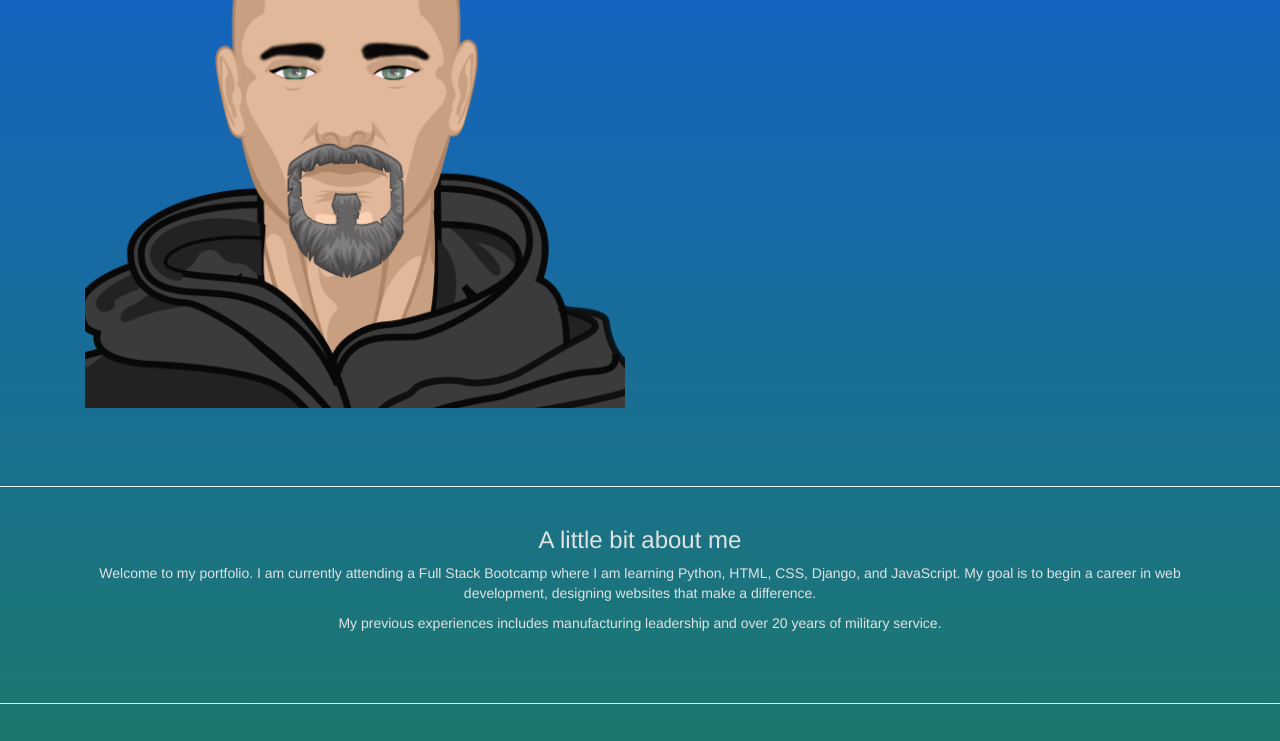
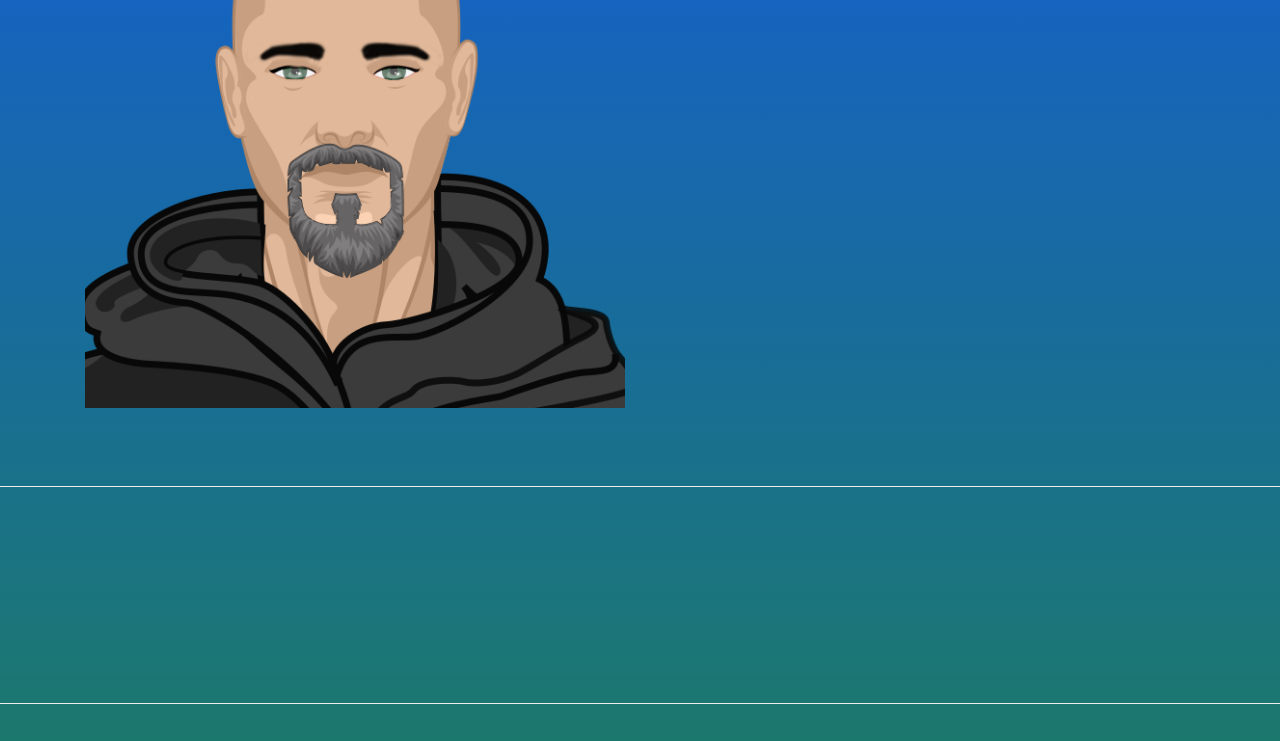
Before and after one commit to MrPrice77/mrprice77.github.io, a plain HTML site: page index.html in a window 1280 px wide. Shown: the part 232-973 px from the top of the page. Drawn offline with nearby package versions, Linux system fonts and the light colour scheme.

Commit message:
Update CSS

```diff
--- a/main.css
+++ b/main.css
@@ -11,7 +11,7 @@ box-sizing: border-box;
 
 body {
     background: linear-gradient(#135dd8,#228b22);
-    color: rgb(226, 226, 226);
+    color: transparent;
 }
 
 .jumbotron {
```
